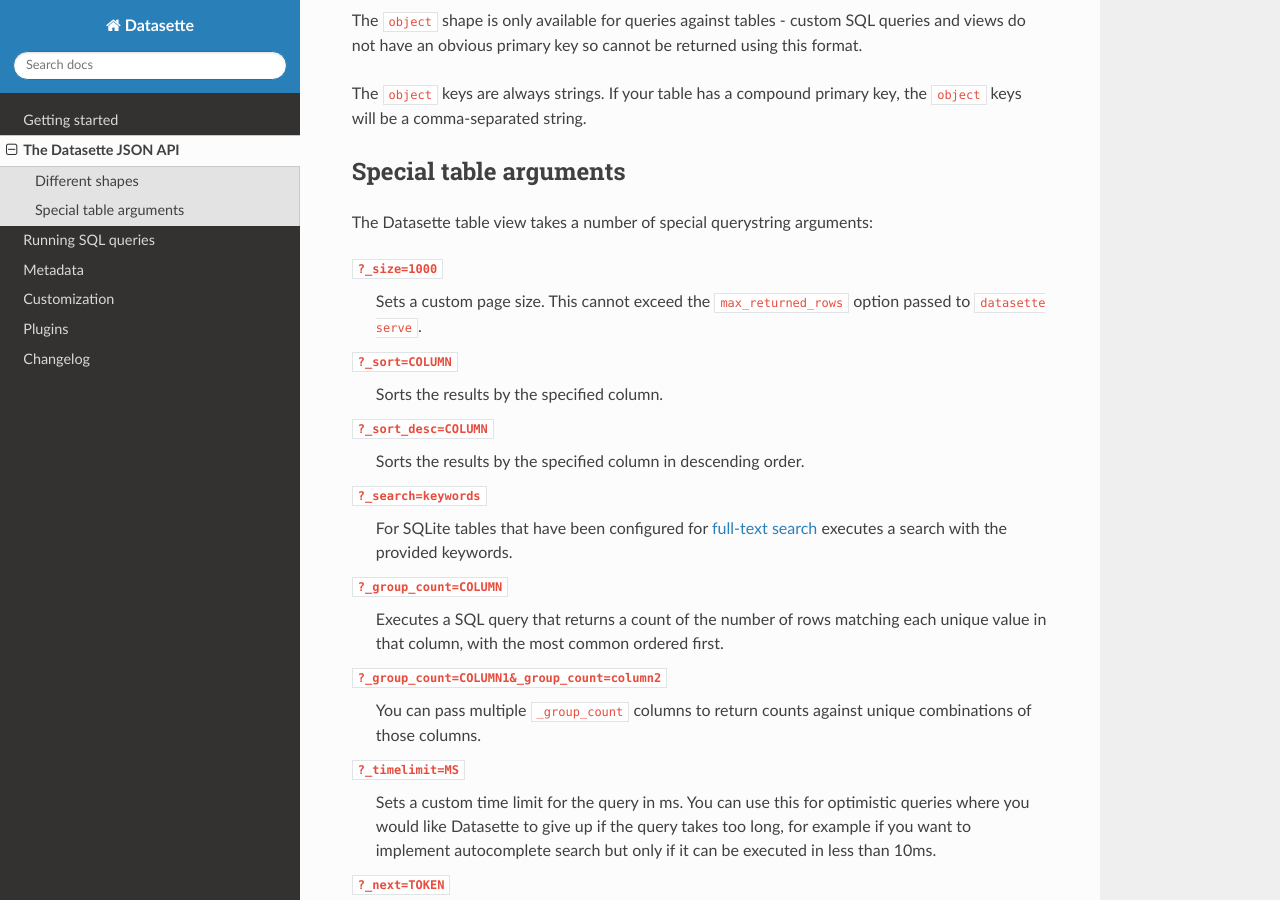
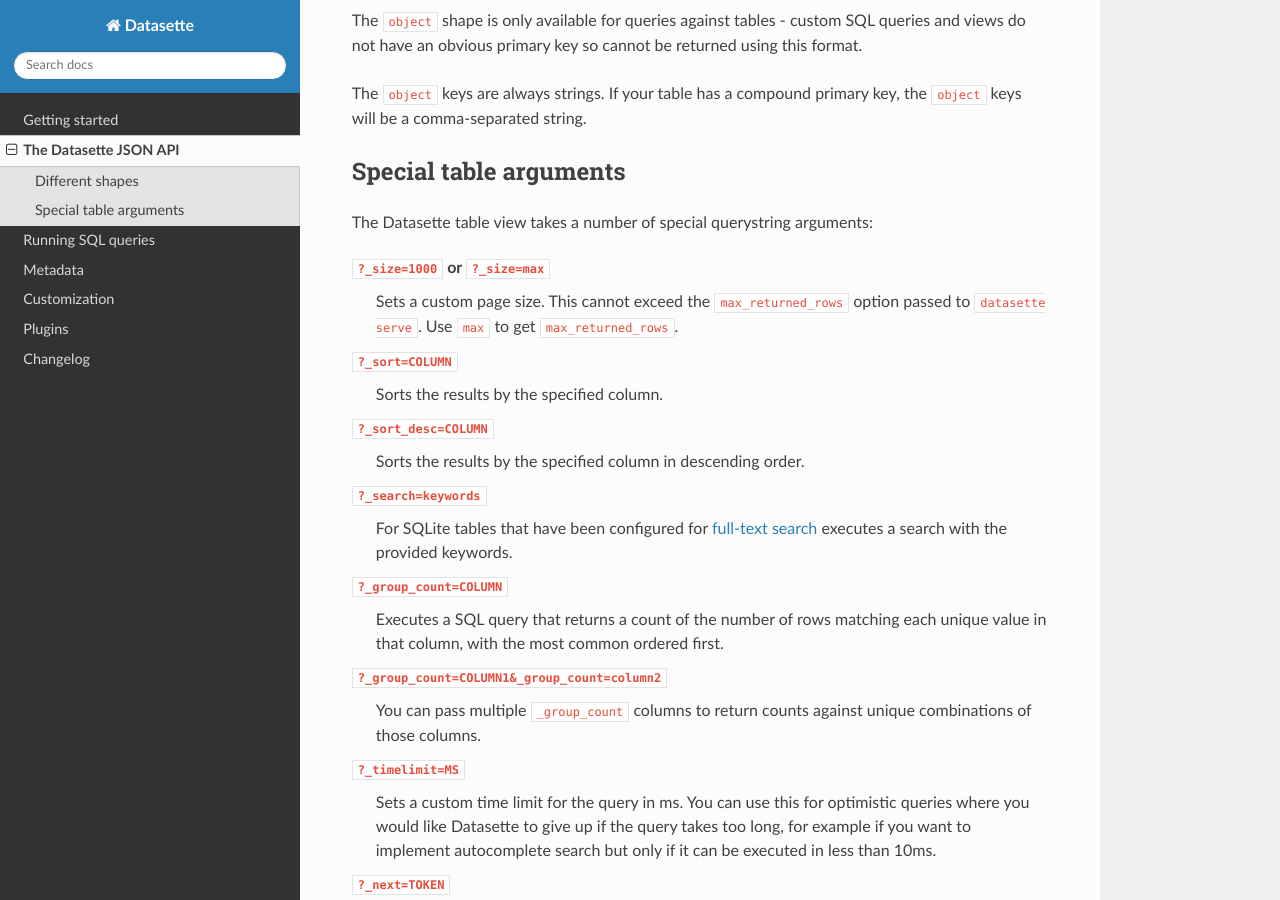
Before and after one commit to simonw/datasette, a Sphinx documentation site: the page built from docs/json_api.rst, in a window 1280 px wide and 900 px high, scrolled down 2512 px. Built offline with Sphinx 7.4.7 and the Read the Docs theme 2.0.0, drawn with Linux system fonts in a browser that asks for light colours.

Commit message:
?_size=max option, closes #249

```diff
--- a/docs/json_api.rst
+++ b/docs/json_api.rst
@@ -131,9 +131,9 @@
 
 The Datasette table view takes a number of special querystring arguments:
 
-``?_size=1000``
+``?_size=1000`` or ``?_size=max``
     Sets a custom page size. This cannot exceed the ``max_returned_rows`` option
-    passed to ``datasette serve``.
+    passed to ``datasette serve``. Use ``max`` to get ``max_returned_rows``.
 
 ``?_sort=COLUMN``
     Sorts the results by the specified column.
```
Also changed, not shown: 2 other files.
